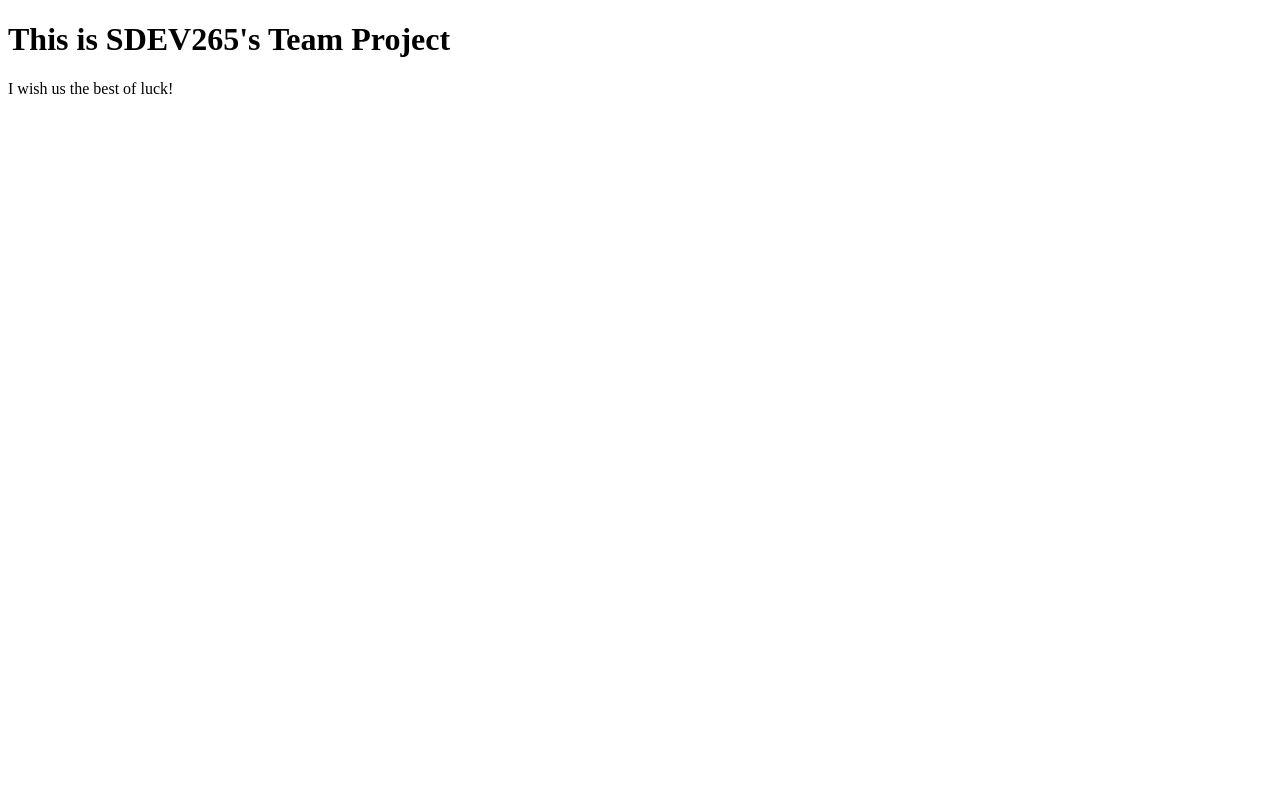
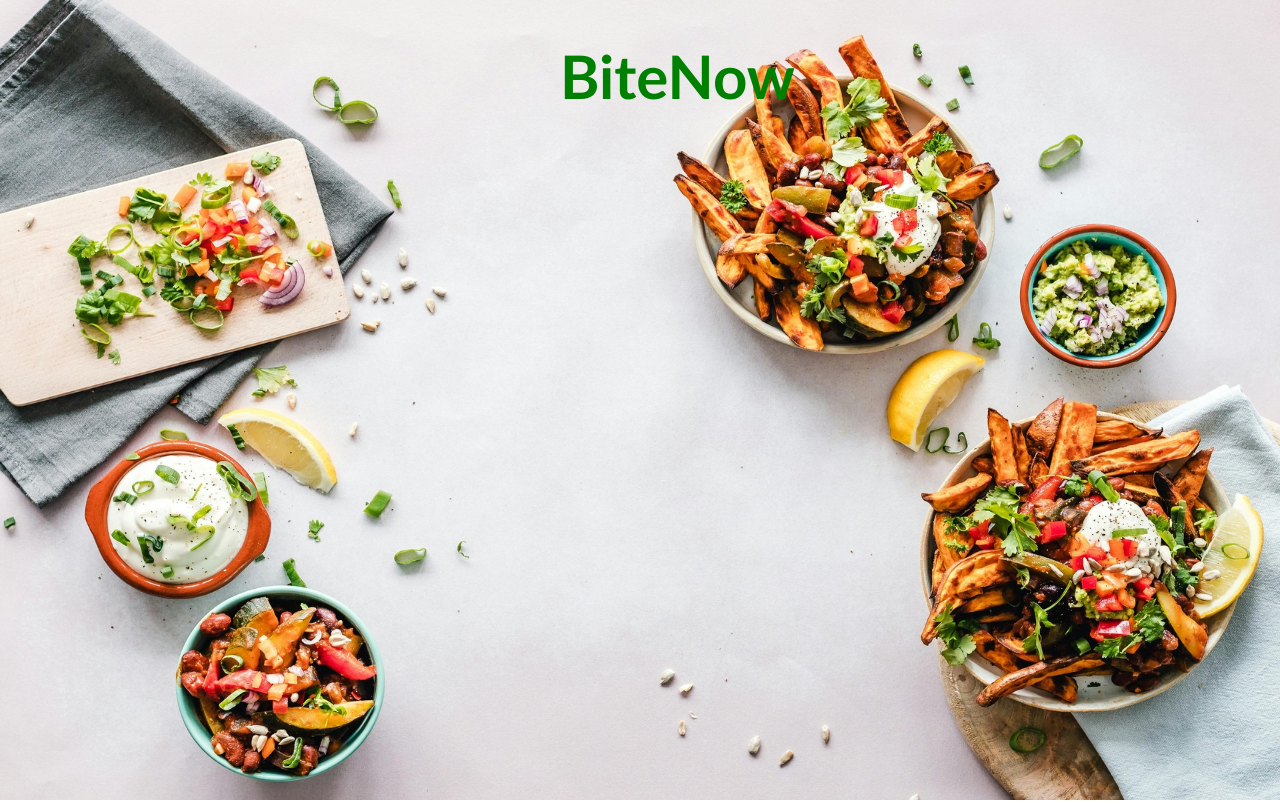
Before and after one commit to harjot3/IndyStudentLife, a plain HTML site: page index.html in a window 1280 px wide. Drawn offline with Linux system fonts and the light colour scheme.

Commit message:
adding front screen

```diff
--- a/index.html
+++ b/index.html
@@ -1,15 +1,17 @@
 <!DOCTYPE html>
-<html>
-    <head>
-        <title>Spring2025TeamGreen</title>
-    </head>
+<html lang="en-US">
+<head>
+    <title>BiteNow</title>
+    <meta name="viewport" content="width=device-width, initial-scale=1.0">
+    <link rel="stylesheet" href="styles.css">
 
-    <body>
-        <h1>This is SDEV265's Team Project</h1>
-        <p>I wish us the best of luck!</p>
-    </body>
+</head>
+
+<body>
+    <img src="images/pexels-ella-olsson-572949-1640773 (1).jpg" alt="Food Image" class="front_image">
+
+    <h1 class = "front_text"> BiteNow </h1>
 
 
-
-
+</body>
 </html>
--- /dev/null
+++ b/styles.css
@@ -0,0 +1,20 @@
+body {
+    padding: 0;
+    margin: 0;
+    overflow-x: hidden;
+}
+
+.front_image {
+    width: 100vw; /* Full screen width */
+    height: 100vh; /* Exactly half of the viewport height */
+}
+
+.front_text {
+    position: absolute;
+    top: 0px;
+    left: 70vh;
+    color:green;
+    font-size: 60px;
+    font-weight: bolder;
+    font-family:'Gill Sans', 'Gill Sans MT', Calibri, 'Trebuchet MS', sans-serif;
+}
```
Also changed, not shown: images/pexels-ella-olsson-572949-1640773 (1).jpg (added), 2 other files.
